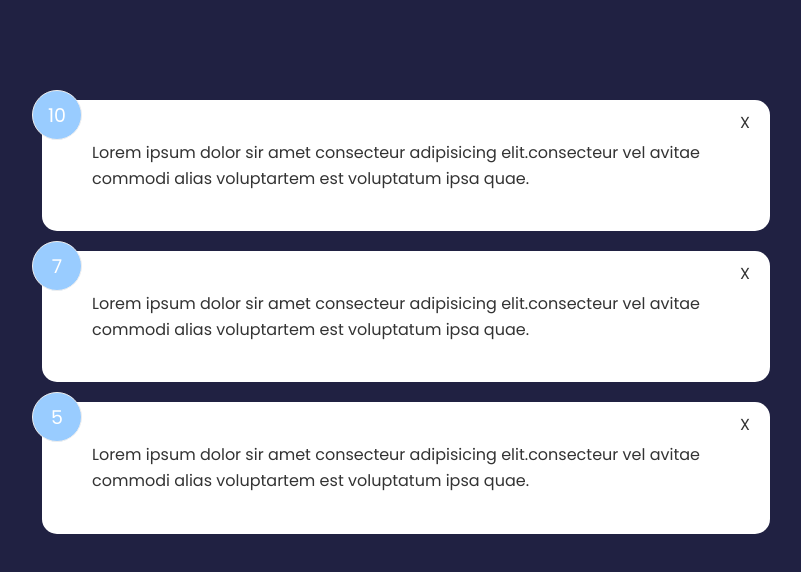
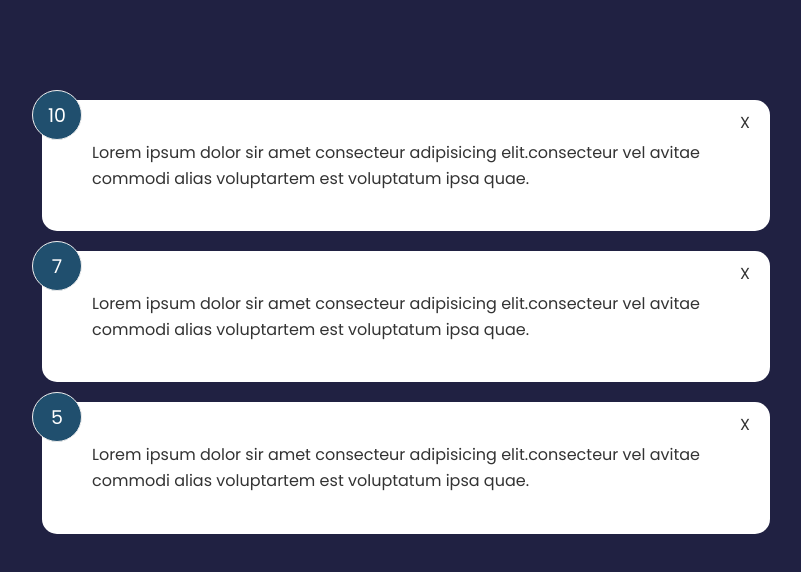
Before and after one commit to AntonBrito/localflow, a Svelte app: page / in a window 1280 px wide. Shown: the top 572 px of the page, without its empty margins (234-1035 px from the left). Built offline with nearby package versions, Linux system fonts and the light colour scheme.

Commit message:
Replaced some style color

```diff
--- a/src/components/ReviewItem.svelte
+++ b/src/components/ReviewItem.svelte
@@ -20,7 +20,7 @@
     left: -10px;
     width: 50px;
     height: 50px;
-    background: #99CCFF;
+    background: #204f6e;
     color: #fff;
     border: 1px #eee solid;
     border-radius: 50%;
```
